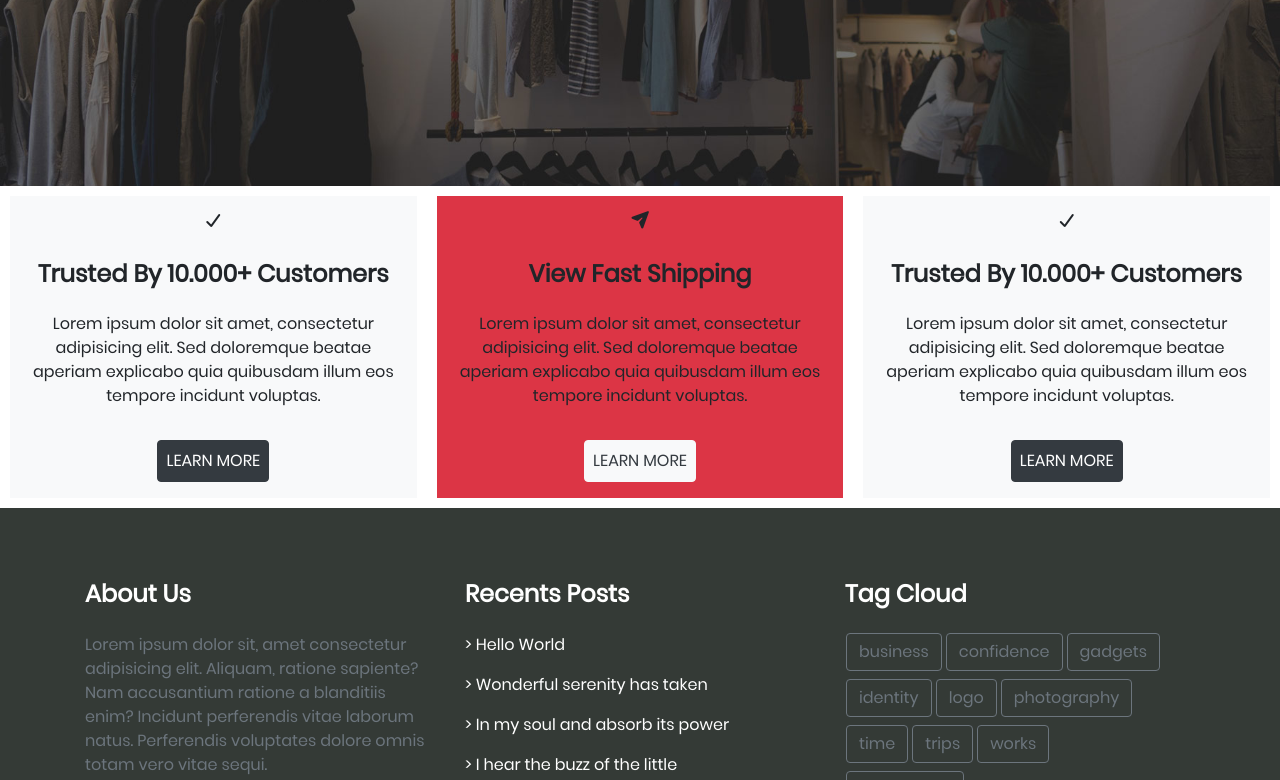
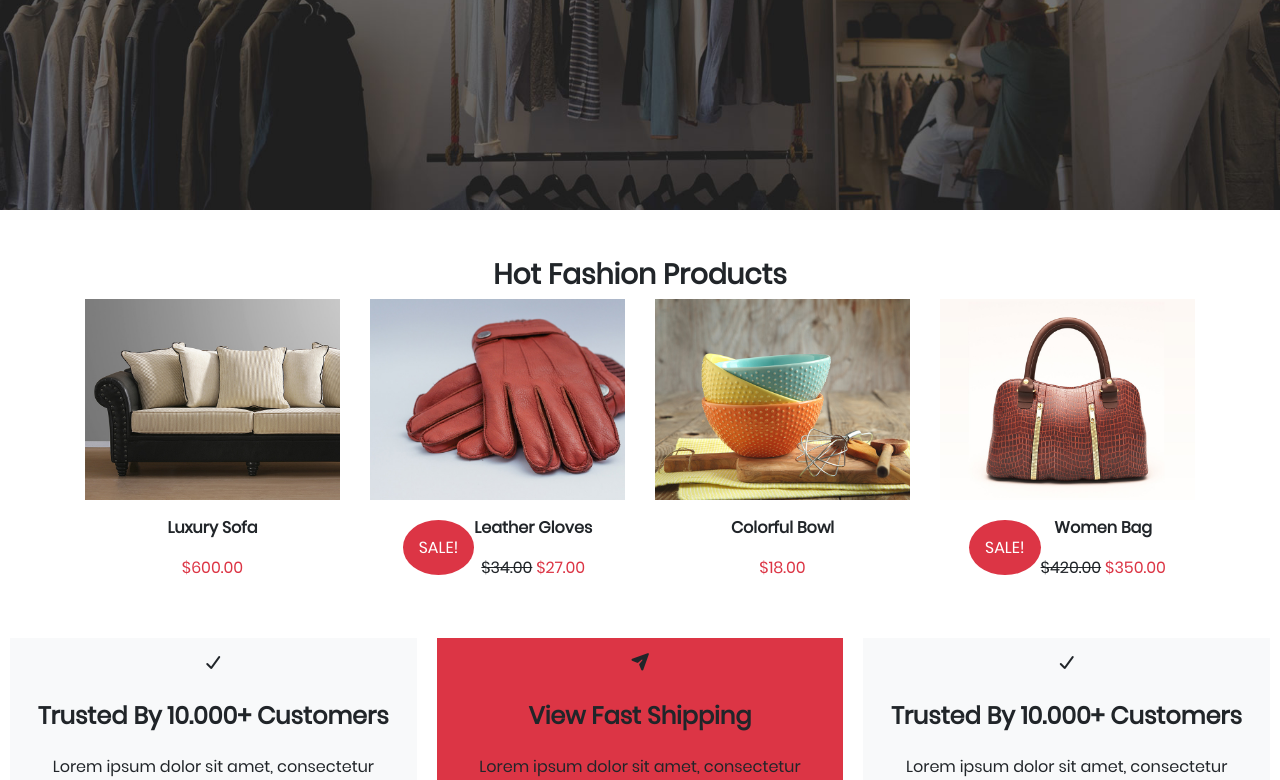
Before and after one commit to Ilya-tcv/emporiumjs-coding-12, a plain HTML site: page index.html in a window 1280 px wide. Shown: the part 2615-3395 px from the top of the page. Drawn offline with nearby package versions, Linux system fonts and the light colour scheme.

Commit message:
50% du caroussel (sans js)

```diff
--- a/index.html
+++ b/index.html
@@ -105,8 +105,8 @@
 				</div>
 			</div>
 
-			<!-- Grille Recent Produts -->
-			<div class="container text-center" id="produitsRecents">
+			<!-- Grille Recent Products -->
+			<div class="container my-5 text-center" id="produitsRecents">
 				<h3 class="mt-5 font-weight-bold">Recents Products</h3>
 				<!-- 1ere ligne -->
 				<div class="row">
@@ -238,7 +238,7 @@
 		<!-------------------- SECTION 3 : BANNER 2  -->
 		<section
 			id="Banner"
-			class="mt-4 d-flex flex-column justify-content-center align-items-center"
+			class="my-5 d-flex flex-column justify-content-center align-items-center"
 		>
 			<div class="text-capitalize text-white">
 				<h1 class="text-center">discover thousands of great products</h1>
@@ -251,6 +251,133 @@
 		</section>
 
 		<!-------------------- SECTION 4 : CAROUSSEL  -->
+		<section id="caroussel">
+			<div class="container my-5 text-center">
+				<h3 class="font-weight-bold">Hot Fashion Products</h3>
+				<div class="row">
+					<!-- // Affichage de base -->
+					<div class="col-lg-3 col-sm-12">
+						<div>
+							<img
+								src="./public/img/products_mini/product-luxry-sofa.jpg"
+								alt=""
+							/>
+						</div>
+						<div class="d-flex align-items-center justify-content-center mt-3">
+							<div>
+								<p class="font-weight-bold">Luxury Sofa</p>
+								<span class="text-danger">$600.00</span>
+							</div>
+						</div>
+					</div>
+					<div class="col-lg-3 col-sm-12">
+						<div>
+							<img src="./public/img/products_mini/product-gloves.jpg" alt="" />
+						</div>
+						<div class="d-flex align-items-center justify-content-center mt-3">
+							<div>
+								<span class="sale rounded-circle p-3 btn-danger">SALE!</span>
+							</div>
+							<div>
+								<p class="font-weight-bold">Leather Gloves</p>
+								<span><strike>$34.00</strike></span>
+								<span class="text-danger">$27.00</span>
+							</div>
+						</div>
+					</div>
+					<div class="col-lg-3 col-sm-12">
+						<div>
+							<img src="./public/img/products_mini/product-cups.jpg" alt="" />
+						</div>
+						<div class="d-flex align-items-center justify-content-center mt-3">
+							<div>
+								<p class="font-weight-bold">Colorful Bowl</p>
+								<span class="text-danger">$18.00</span>
+							</div>
+						</div>
+					</div>
+					<div class="col-lg-3 col-sm-12">
+						<div>
+							<img src="./public/img/products_mini/product-bag.jpg" alt="" />
+						</div>
+						<div class="d-flex align-items-center justify-content-center mt-3">
+							<div>
+								<span class="sale rounded-circle p-3 btn-danger">SALE!</span>
+							</div>
+							<div>
+								<p class="font-weight-bold">Women Bag</p>
+								<span><strike>$420.00</strike></span>
+								<span class="text-danger">$350.00</span>
+							</div>
+						</div>
+					</div>
+
+					<!-- // Caroussel masqué // -->
+					<div class="col-lg-3 col-sm-12 d-none">
+						<div>
+							<img src="./public/img/products_mini/product-bag.jpg" alt="" />
+						</div>
+						<div class="d-flex align-items-center justify-content-center mt-3">
+							<div>
+								<span class="sale rounded-circle p-3 btn-danger">SALE!</span>
+							</div>
+							<div>
+								<p class="font-weight-bold">Women Bag</p>
+								<span><strike>$420.00</strike></span>
+								<span class="text-danger">$350.00</span>
+							</div>
+						</div>
+					</div>
+					<div class="col-lg-3 col-sm-12 d-none">
+						<div>
+							<img src="./public/img/products_mini/product-bag.jpg" alt="" />
+						</div>
+						<div class="d-flex align-items-center justify-content-center mt-3">
+							<div>
+								<span class="sale rounded-circle p-3 btn-danger">SALE!</span>
+							</div>
+							<div>
+								<p class="font-weight-bold">Women Bag</p>
+								<span><strike>$420.00</strike></span>
+								<span class="text-danger">$350.00</span>
+							</div>
+						</div>
+					</div>
+					<div class="col-lg-3 col-sm-12 d-none">
+						<div>
+							<img src="./public/img/products_mini/product-bag.jpg" alt="" />
+						</div>
+						<div class="d-flex align-items-center justify-content-center mt-3">
+							<div>
+								<span class="sale rounded-circle p-3 btn-danger">SALE!</span>
+							</div>
+							<div>
+								<p class="font-weight-bold">Women Bag</p>
+								<span><strike>$420.00</strike></span>
+								<span class="text-danger">$350.00</span>
+							</div>
+						</div>
+					</div>
+					<div class="col-lg-3 col-sm-12 d-none">
+						<div>
+							<img src="./public/img/products_mini/product-bag.jpg" alt="" />
+						</div>
+						<div class="d-flex align-items-center justify-content-center mt-3">
+							<div>
+								<span class="sale rounded-circle p-3 btn-danger">SALE!</span>
+							</div>
+							<div>
+								<p class="font-weight-bold">Women Bag</p>
+								<span><strike>$420.00</strike></span>
+								<span class="text-danger">$350.00</span>
+							</div>
+						</div>
+					</div>
+				</div>
+
+				<!-- // Boutons Caroussel -->
+			</div>
+		</section>
 
 		<!-------------------- SECTION 5 : LEARN MORE  -->
 		<section id="learnMore">
--- a/src/sass/style.sass
+++ b/src/sass/style.sass
@@ -11,7 +11,7 @@ body
     #shopBanner
         background-color: #f3f3f3
 
-    // Section 2
+    // Section 2 - 3 Products
     #products
         .row
             #living
@@ -38,14 +38,21 @@ body
                     background-size: cover
                     width: 100%
 
-    // Section 3
+    // Section 3 - Products banner
     #Banner
         background-image: url("../../public/img/cta-bg.jpg")
         background-position: center
         height: 550px
         background-size: cover
 
-    // Section 5
+    // Section 4 - Caroussel
+    #caroussel
+        .col-lg-3
+                img
+                    background-size: cover
+                    width: 100%
+
+    // Section 5 - Footer
     #learnMore
         .container-fluid
             .row
```
Also changed, not shown: public/css/style.css, 1 other file.
